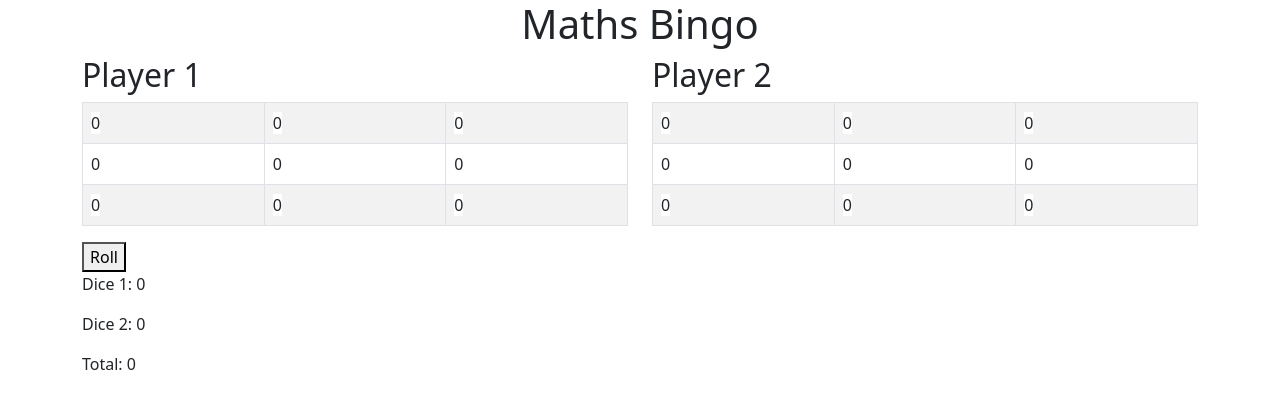
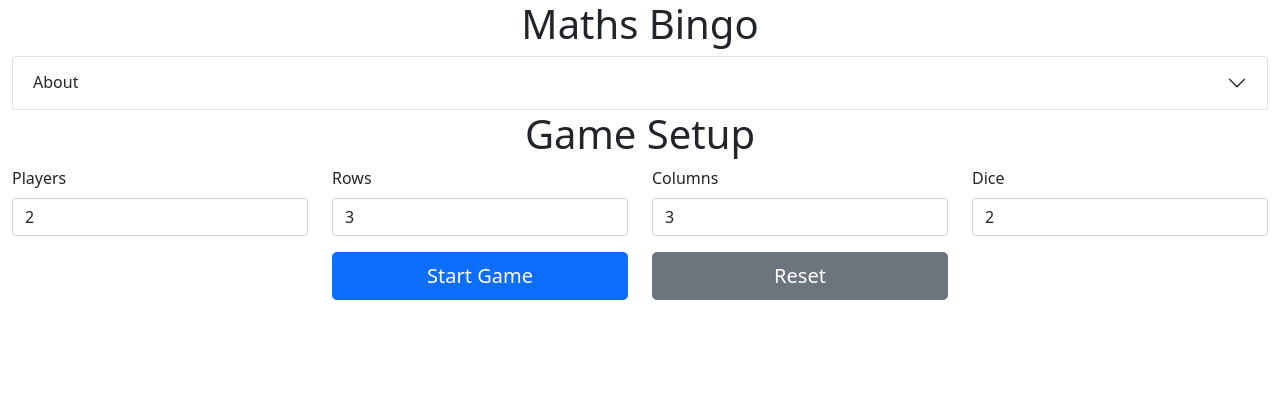
Before and after one commit to PaulAtkins88/math-bingo, a React (Create React App) app: page / in a window 1280 px wide. Shown: the top 408 px of the page. Built offline with nearby package versions, Linux system fonts and the light colour scheme.

Commit message:
Game Setup and ux stuff

```diff
--- a/src/App.tsx
+++ b/src/App.tsx
@@ -1,11 +1,41 @@
 import 'bootstrap/dist/css/bootstrap.min.css';
-import { Game } from './Game';
+import { useState } from 'react';
+import About from './components/about/About';
+import { Game } from './components/game/Game';
+import GameSetup from './components/game/GameSetup';
+import GameSetupModel from './models/GameSetup.model';
 
 function App() {
+  const [setupDone, setSetupDone] = useState(false);
+  const [gameSetup, setGameSetup] = useState<GameSetupModel>({
+    // default values
+    players: 2,
+    rows: 3,
+    cols: 3,
+    dice: 2,
+  });
+
+  const handleSubmit = (gameSetup: GameSetupModel) => {
+    setGameSetup(gameSetup);
+    setSetupDone(true);
+  };
+
+  const handleReset = () => {
+    setSetupDone(false);
+  };
+
   return (
     <div className='App'>
       <h1 style={{ textAlign: 'center' }}>Maths Bingo</h1>
-      <Game key={0} cols={3} rows={3} dice={2} players={2} />
+
+      {!setupDone ? (
+        <>
+          <About />
+          <GameSetup gameSetup={gameSetup} onSubmit={handleSubmit} />
+        </>
+      ) : (
+        <Game gameSetup={gameSetup} handleReset={handleReset} />
+      )}
     </div>
   );
 }
--- /dev/null
+++ b/src/components/about/About.jsx
@@ -0,0 +1,42 @@
+// displays what the game is about
+// this game is similar to bingo, a user inputs numbers into their grid, and rolls the dice
+// if the number is in the grid, the number will highlight in green
+// if the user gets a row, column or diagonal of highlighted numbers, they will win
+
+import { Accordion, Col, Container, Row } from 'react-bootstrap';
+
+const About = () => {
+  return (
+    <>
+      <Container fluid className='about-container'>
+        <Row>
+          <Col>
+            <Accordion defaultActiveKey='0'>
+              <Accordion.Item>
+                <Accordion.Header>About</Accordion.Header>
+                <Accordion.Body>
+                  <p>
+                    This game is similar to bingo, a user inputs numbers into
+                    their grid, and rolls the dice. If the number is in the
+                    grid, the number will highlight in green. If the user gets a
+                    row, column or diagonal of highlighted numbers, they will
+                    win.
+                  </p>
+
+                  <p>
+                    This game was created by{' '}
+                    <a href='https://www.github.com/paulatkins88'>
+                      Paul Atkins
+                    </a>
+                  </p>
+                </Accordion.Body>
+              </Accordion.Item>
+            </Accordion>
+          </Col>
+        </Row>
+      </Container>
+    </>
+  );
+};
+
+export default About;
--- a/src/Game.tsx
+++ b/src/components/game/Game.tsx
@@ -1,28 +1,22 @@
 import { useState } from 'react';
-import { Col, Container, Row } from 'react-bootstrap';
-import { Dice } from './components/Dice';
-import { UserGrid } from './components/UserGrid';
+import { Button, Col, Container, Row } from 'react-bootstrap';
+import GameSetupModel from '../../models/GameSetup.model';
+import { Dice } from './Dice';
+import { UserGrid } from './UserGrid';
 
 interface GameProps {
-  rows: number;
-  cols: number;
-  dice: number;
-  players: number;
+  gameSetup: GameSetupModel;
+  handleReset: () => void;
 }
 
 export const Game = (props: GameProps) => {
+  const { players, rows, cols, dice } = props.gameSetup;
+
   // keep track of the values returned from the dice
   const [diceValues, setDiceValues] = useState(Array().fill(0));
-  // keep track of the number of dice
-  const [dice, setDice] = useState(props.dice);
-  // keep track of the number of rows
-  const [rows, setRows] = useState(props.rows);
-  // keep track of the number of columns
-  const [cols, setCols] = useState(props.cols);
-  // keep track of the heading
 
   const userGrids: JSX.Element[] = [];
-  for (let i = 0; i < props.players; i++) {
+  for (let i = 0; i < players; i++) {
     userGrids.push(
       <Col>
         <UserGrid
@@ -42,6 +36,14 @@ export const Game = (props: GameProps) => {
     setDiceValues([...diceValues, value]);
   };
 
+  const handleReset = () => {
+    setDiceValues(Array().fill(0));
+    props.handleReset();
+  };
+  console.log(
+    `Game: players: ${players}, rows: ${rows}, cols: ${cols}, dice: ${dice}`
+  );
+  console.log(`Dice values: ${diceValues}`);
   return (
     <Container>
       <Row>{userGrids}</Row>
@@ -54,6 +56,11 @@ export const Game = (props: GameProps) => {
           />
         </Col>
       </Row>
+      <Row>
+        <Col>
+          <Button onClick={handleReset}>Reset</Button>
+        </Col>
+      </Row>
     </Container>
   );
 };
--- /dev/null
+++ b/src/components/game/GameSetup.tsx
@@ -0,0 +1,121 @@
+// this component will be used to display the game setup
+// it is repsonsible for asking the user for the number of players,
+// the number of rows and columns for each player,
+// and the number of dice to be used in the game
+// it will then pass these values to back to the app component to be used in the game component
+
+import { useState } from 'react';
+import { Button, Col, Container, Form, Row } from 'react-bootstrap';
+import GameSetupModel from '../../models/GameSetup.model';
+
+interface GameSetupProps {
+  gameSetup: GameSetupModel;
+  onSubmit: (gameSetup: GameSetupModel) => void;
+}
+
+const GameSetup = (props: GameSetupProps) => {
+  const { gameSetup, onSubmit } = props;
+  // keep track of the number of players
+  const [players, setPlayers] = useState(2);
+  // keep track of the number of rows
+  const [rows, setRows] = useState(3);
+  // keep track of the number of columns
+  const [cols, setCols] = useState(3);
+  // keep track of the number of dice
+  const [dice, setDice] = useState(2);
+
+  // handle the form submit
+  const handleFormSubmit = (e: React.FormEvent<HTMLFormElement>) => {
+    e.preventDefault();
+    // pass the game setup to the app component
+    // this will be used to create the game
+    gameSetup.players = players;
+    gameSetup.rows = rows;
+    gameSetup.cols = cols;
+    gameSetup.dice = dice;
+
+    // pass the game setup to the app component
+    onSubmit(gameSetup);
+  };
+
+  const handleReset = () => {
+    setPlayers(2);
+    setRows(3);
+    setCols(3);
+    setDice(2);
+  };
+
+  return (
+    <Container fluid>
+      <Row>
+        <Col>
+          <h1 className='text-center'>Game Setup</h1>
+        </Col>
+      </Row>
+      <Form onSubmit={handleFormSubmit}>
+        <Row className='mb-3'>
+          <Form.Group as={Col} controlId='players'>
+            <Form.Label>Players</Form.Label>
+            <Form.Control
+              type='number'
+              value={players}
+              onChange={(e) => setPlayers(Number(e.target.value))}
+              placeholder='Number of Players'
+            />
+          </Form.Group>
+
+          <Form.Group as={Col} controlId='rows'>
+            <Form.Label>Rows</Form.Label>
+            <Form.Control
+              type='number'
+              value={rows}
+              onChange={(e) => setRows(Number(e.target.value))}
+              placeholder='Number of Rows'
+            />
+          </Form.Group>
+
+          <Form.Group as={Col} controlId='cols'>
+            <Form.Label>Columns</Form.Label>
+            <Form.Control
+              type='number'
+              value={cols}
+              onChange={(e) => setCols(Number(e.target.value))}
+              placeholder='Number of Columns'
+            />
+          </Form.Group>
+
+          <Form.Group as={Col} controlId='dice'>
+            <Form.Label>Dice</Form.Label>
+            <Form.Control
+              type='number'
+              value={dice}
+              onChange={(e) => setDice(Number(e.target.value))}
+              placeholder='Number of Dice'
+            />
+          </Form.Group>
+        </Row>
+        {/* Start game button and reset button centered on page with even spacing */}
+        <Row className='justify-content-center'>
+          <Col xs={12} sm={6} md={4} lg={3}>
+            <Button type='submit' className='w-100' variant='primary' size='lg'>
+              Start Game
+            </Button>
+          </Col>
+          <Col xs={12} sm={6} md={4} lg={3}>
+            <Button
+              type='button'
+              className='w-100'
+              variant='secondary'
+              size='lg'
+              onClick={handleReset}
+            >
+              Reset
+            </Button>
+          </Col>
+        </Row>
+      </Form>
+    </Container>
+  );
+};
+
+export default GameSetup;
```
Also changed, not shown: src/models/GameSetup.model.tsx (added, +13 -0 lines), src/components/game/Dice.tsx (renamed from src/components/Dice.tsx), src/components/game/GridCell.tsx (renamed from src/components/GridCell.tsx), src/components/game/UserGrid.tsx (renamed from src/components/UserGrid.tsx).
